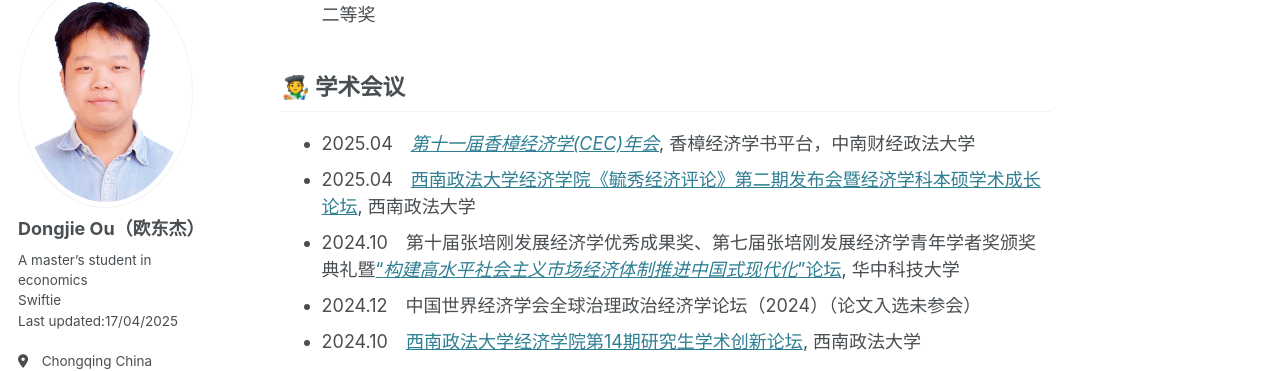
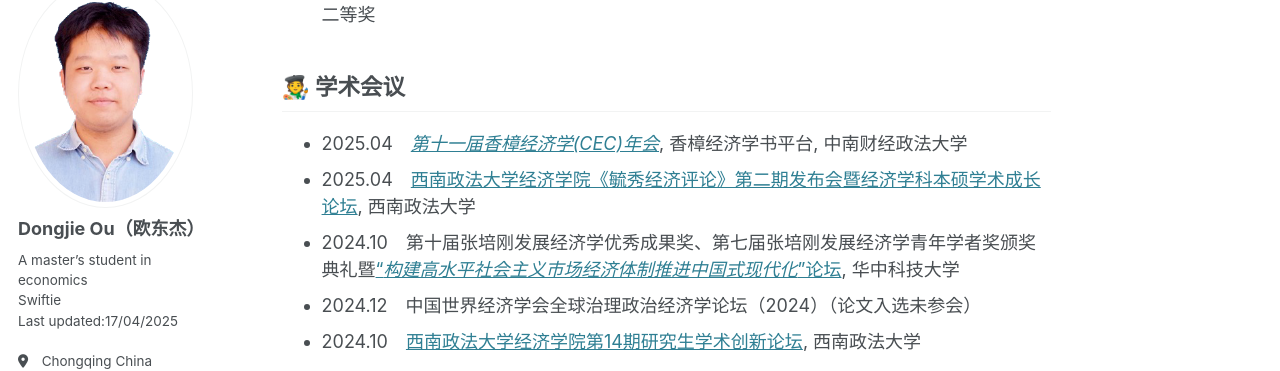
Before and after one commit to oudongjie2001/oudongjie2001.github.io, a Jekyll site: the page built from _pages/dongjieou_cn.md, in a window 1280 px wide and 900 px high, scrolled down 1872 px. Shown: the part 127-498 px from the top of the window. Built offline with Jekyll 4.4.1, drawn with Linux system fonts in a browser that asks for light colours; some web fonts are replaced.

```diff
--- a/_pages/dongjieou_cn.md
+++ b/_pages/dongjieou_cn.md
@@ -47,7 +47,7 @@ redirect_from:
 - 2023.11.30&emsp;2023年高校商业精英挑战赛国际贸易竞赛（国际贸易与商务专题竞赛）, 全国二等奖
 
 ## 🧑‍🎨 学术会议
-- 2025.04&emsp;[*第十一届香樟经济学(CEC)年会*](https://mp.weixin.qq.com/s/8U7o0N42tT1zeR6OECkGDA), 香樟经济学书平台，中南财经政法大学
+- 2025.04&emsp;[*第十一届香樟经济学(CEC)年会*](https://mp.weixin.qq.com/s/8U7o0N42tT1zeR6OECkGDA), 香樟经济学书平台, 中南财经政法大学
 - 2025.04&emsp;[西南政法大学经济学院《毓秀经济评论》第二期发布会暨经济学科本硕学术成长论坛](https://mp.weixin.qq.com/s/rjAJYPOdfNiv8sYkN7FrtQ), 西南政法大学
 - 2024.10&emsp;第十届张培刚发展经济学优秀成果奖、第七届张培刚发展经济学青年学者奖颁奖典礼暨[“*构建高水平社会主义市场经济体制推进中国式现代化*”论坛](http://pkcjjh.hust.edu.cn/info/1068/2780.htm), 华中科技大学
 - 2024.12&emsp;中国世界经济学会全球治理政治经济学论坛（2024）（论文入选未参会）
```
